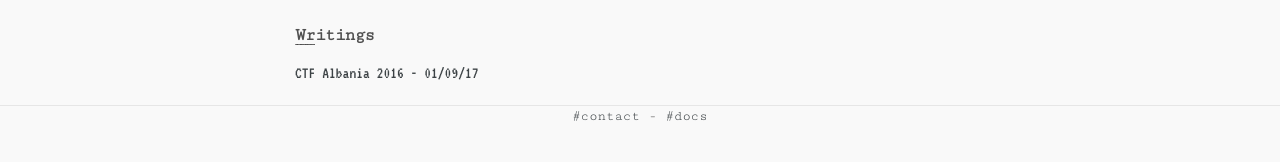
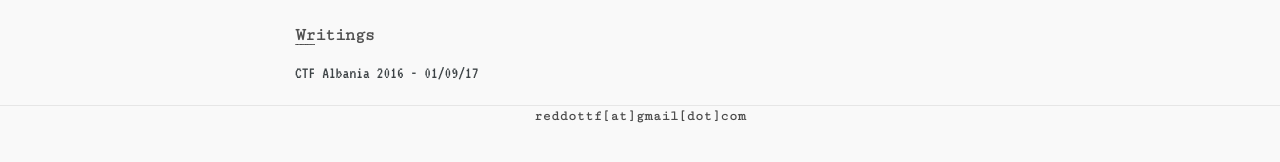
Before and after one commit to redtf/redtf.github.io, a Jekyll site: the page built from index.html, in a window 1280 px wide. Shown: the part 282-444 px from the top of the page. Built offline with Jekyll 4.4.1, drawn with Linux system fonts in a browser that asks for light colours; some web fonts are replaced; the list of posts is cut into pages by our own code.

Commit message:
Updated footer.html

```diff
--- a/_includes/footer.html
+++ b/_includes/footer.html
@@ -2,8 +2,7 @@
   <footer class="site-footer">
     <div class="wrapper-fit">
       <div class="footer-text">
-          <a href="{{ site.baseurl }}/contact" title="Contact">#contact</a> -
-          <a href="{{ site.baseurl }}/docs" title="Documents">#docs</a>
+          <b>reddottf[at]gmail[dot]com</b>
       </div>
     </div>
     <!--
```
